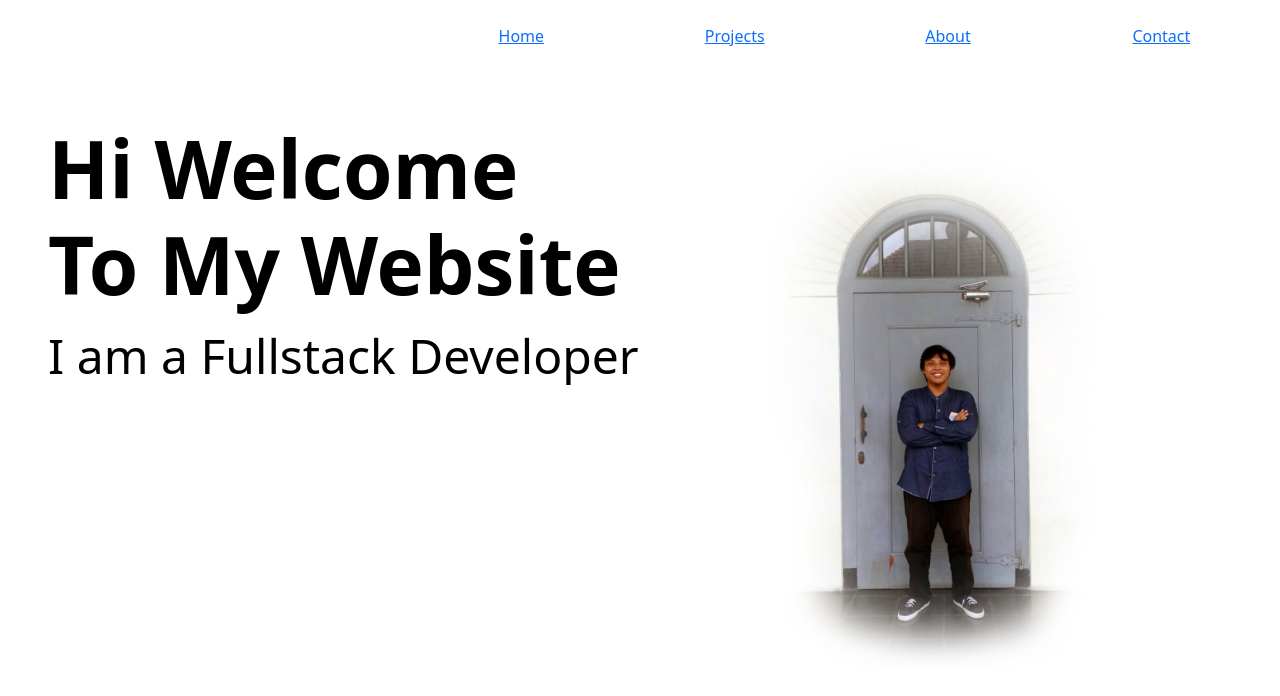
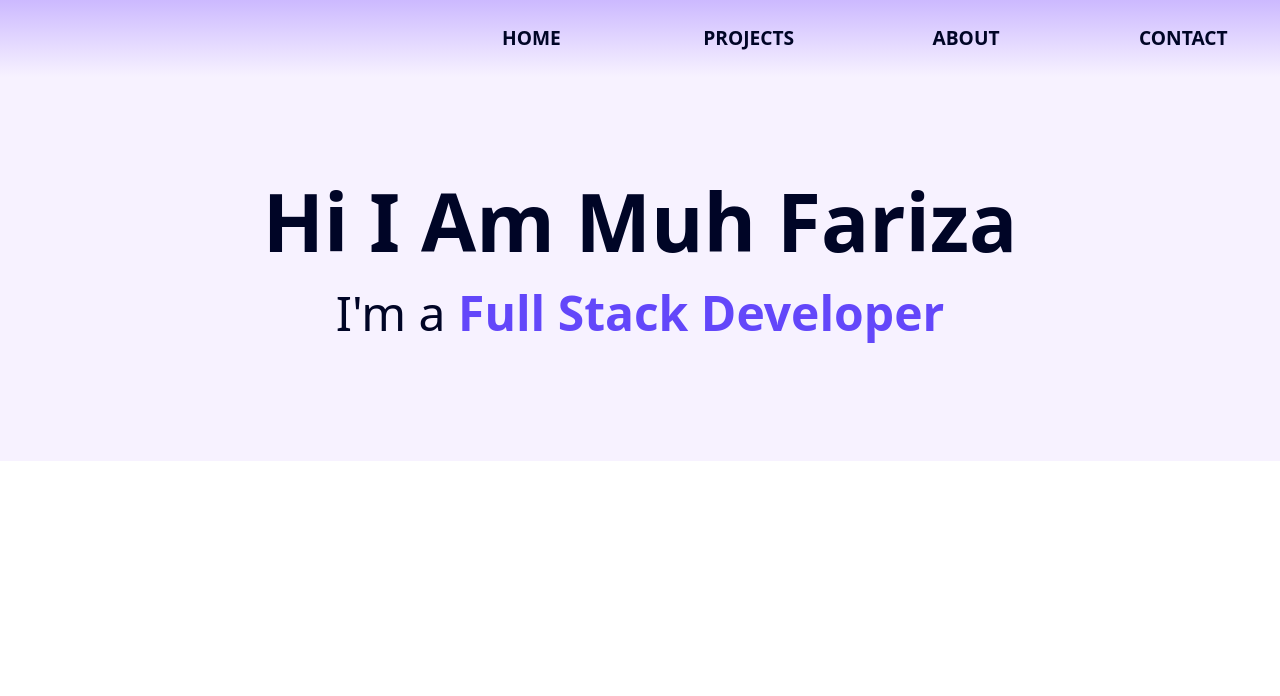
Before and after one commit to farizasandaira98/portofolio, a React (Create React App) app: page / in a window 1280 px wide. Shown: the top 696 px of the page. Built offline with nearby package versions, Linux system fonts and the light colour scheme.

Commit message:
still developing

```diff
--- a/src/component/Navbar.js
+++ b/src/component/Navbar.js
@@ -1,4 +1,6 @@
 import { Col, Row } from "reactstrap";
+import { motion } from "framer-motion";
+import "../styles/navbar.css";
 
 function NavbarMenu() {
   const navbarItems = [
@@ -18,15 +20,25 @@ function NavbarMenu() {
         name: "Contact",
         href: "/works"
     }
-  ]
+  ];
+
+  const styleNavbar = {
+    hidden: {y: -100, opacity: 0},
+    show: {y: 0, opacity: 1, transition: {delay: 0.5, duration: 0.5}}
+  }
+
   return (
-    <Row className="d-flex align-items-right justify-content-end ">
+    <>
+    <motion.div variants={styleNavbar} initial="hidden" animate="show">
+    <Row className="d-flex align-items-right justify-content-end" id="navbar">
         {navbarItems.map((item, index) => (
             <Col key={index} lg={2} md={2} sm={12} className="d-flex align-items-center justify-content-center p-4">
-                <a href={item.href}>{item.name}</a>
+                <a href={item.href} id="navbar-item">{item.name}</a>
             </Col>
         ))}
     </Row>
+    </motion.div>
+    </>
   );
 }
 
--- a/src/pages/Home.js
+++ b/src/pages/Home.js
@@ -14,8 +14,13 @@ function Home() {
         visible: { x: 0, opacity: 1, transition: { delay: 0.5, duration: 0.5 } }
     };
 
+    const descriptionVariants = {
+        hidden: { y: -100, opacity: 0 },
+        visible: { y: 0, opacity: 1, transition: { delay: 1.0, duration: 0.5 } },
+    };
+
     return (
-        <>
+        <div className="home">
             <Row>
                 <NavbarMenu />
             </Row>
@@ -26,31 +31,26 @@ function Home() {
                 className="p-5"
             >
                 <Row>
-                    <Col md={6} lg={6} sm={12}>
+                    <Col md={12} lg={12} sm={12} className="p-5">
                         <motion.h3
                             className="title"
                             variants={itemVariants}
                         >
-                            Hi Welcome To My Website
+                            Hi I Am Muh Fariza
                         </motion.h3>
                         <motion.p
                             className="description"
                             variants={itemVariants}
                         >
+                            I'm a <motion.b
+                            className="description-b"
+                            variants={descriptionVariants}
+                            ></motion.b>
                         </motion.p>
-                    </Col>
-                    <Col md={6} lg={6} sm={12}>
-                        <div className="image">
-                            <motion.img
-                                src={require("../assets/my-photo.png")}
-                                alt="MyPhoto"
-                                variants={itemVariants}
-                            />
-                        </div>
                     </Col>
                 </Row>
             </motion.div>
-        </>
+        </div>
     );
 }
 
--- a/src/styles/home.css
+++ b/src/styles/home.css
@@ -1,12 +1,17 @@
+.home {
+    background-color: #F7F2FF;
+}
 .title {
     font-size: 5rem;
     font-weight: bold;
-    color: #000;
+    color: #000526;
+    text-align: center;
 }
 
 .description {
     font-size: 3rem;
-    color: #000;
+    color: #000526;
+    text-align: center;
 }
 
 @media (max-width: 768px) {
@@ -19,7 +24,7 @@
 }
 
 
-@keyframes typing {
+/* @keyframes typing {
     0% {
         width: 0;
     }
@@ -189,7 +194,7 @@
     overflow: hidden;
     border-right: .15em solid black;
     animation: typing 5s steps(30, end), blink-caret .75s step-end infinite, textChange 10s infinite;
-}
+} */
 
 .image {
     width: 100%;
@@ -202,3 +207,12 @@
     width: 100%;
     height: 100%;
 }
+
+.description-b::after {
+    content: "Full Stack Developer";
+    color: #6347FA;
+}
+.description-b:hover::after {
+    content: "Software Engineer";
+    color: #6347FA;
+}
--- a/src/styles/navbar.css
+++ b/src/styles/navbar.css
@@ -0,0 +1,18 @@
+#navbar {
+    background: linear-gradient(to bottom, #CCB9FF, #F7F2FF);
+}
+
+#navbar-item {
+    text-decoration: none;
+    color: #000526;
+    text-transform: uppercase;
+    font-size: 1.2rem;
+    font-weight: 600;
+}
+
+#navbar-item:hover {
+    background-color: #6347FA;
+    background-size: 200% 200%;
+    border-radius: 5px;
+    color: #F7F2FF;
+}
```
